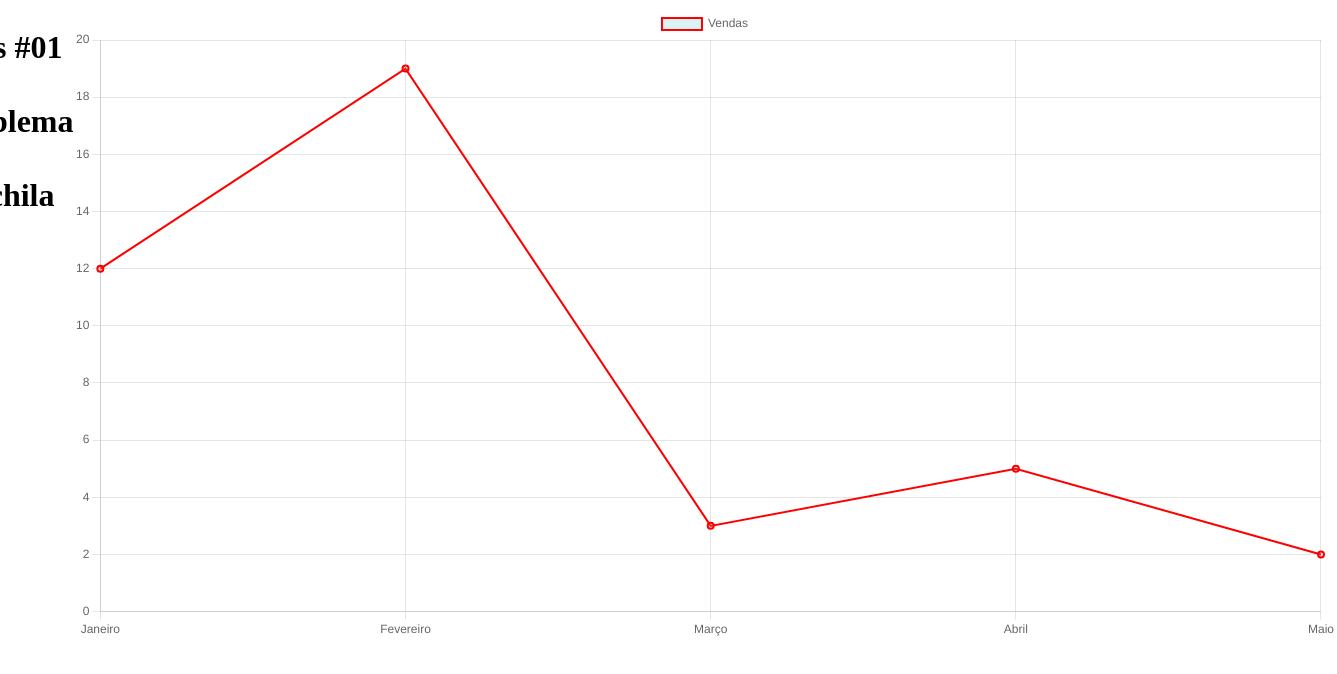
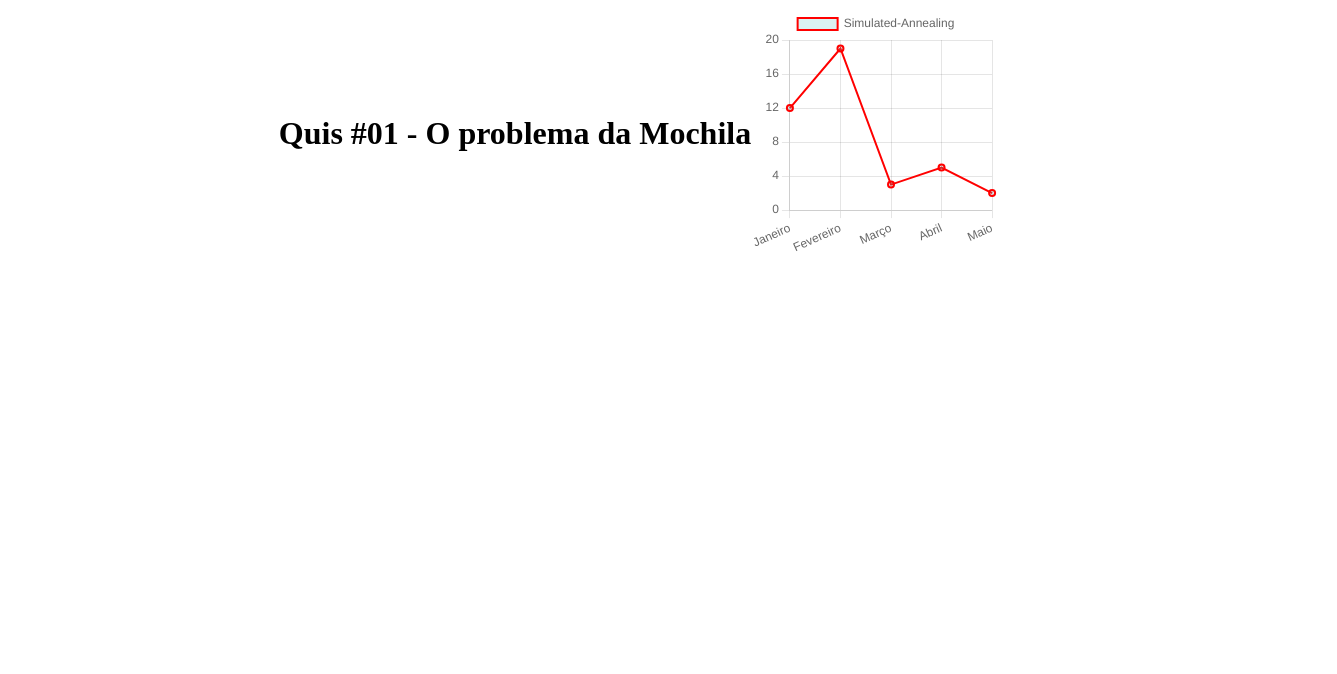
Before and after one commit to GabrielNathan12/Simulated-Annealing, a website: page index.html in a window 1280 px wide. Shown: the whole page, 1337 px wide, since content can reach past the window. Drawn offline with nearby package versions, Linux system fonts and the light colour scheme.

```diff
--- a/estilo.css
+++ b/estilo.css
@@ -1,5 +1,11 @@
-body{
+body {
     display: flex;
     justify-content: center;
-    aling-items: center;
+    align-items: center;
+
 }
+
+#myChart {
+    max-width: 250px;
+    max-height: 250px;
+}
--- a/index.html
+++ b/index.html
@@ -10,7 +10,7 @@
     <title>Simulated Annealing</title>
 </head>
 <body>
-    <h1 class="title">Quis #01 - O problema da Mochila </h1>
+    <h1>Quis #01 - O problema da Mochila </h1>
     <canvas id="myChart"></canvas>
 
     <script src="main.js">
--- a/main.js
+++ b/main.js
@@ -2,7 +2,7 @@
     labels: ['Janeiro', 'Fevereiro', 'Março', 'Abril', 'Maio'],
     datasets: [
       {
-        label: 'Vendas',
+        label: 'Simulated-Annealing',
         data: [12, 19, 3, 5, 2],
         backgroundColor: 'rgba(75, 192, 192, 0.2)',
         borderColor: 'red',
```
Also changed, not shown: 2 other files.
